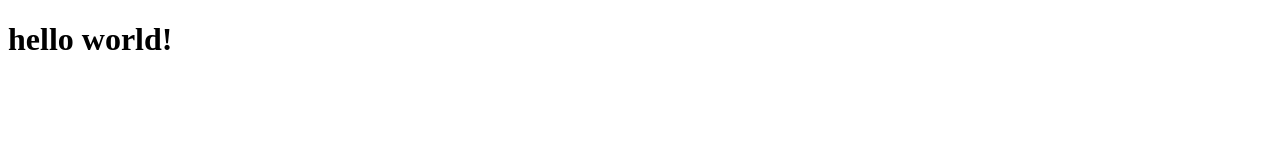
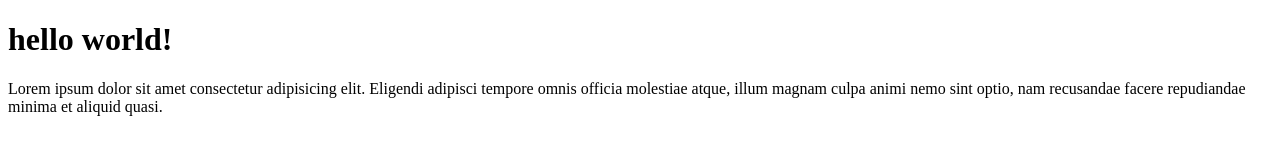
Before and after one commit to maulidmarizka/git-test, a plain HTML site: page index.html in a window 1280 px wide. Drawn offline with Linux system fonts and the light colour scheme.

Commit message:
menambahkan paragraf

```diff
--- a/index.html
+++ b/index.html
@@ -7,5 +7,6 @@
 </head>
 <body>
     <h1>hello world!</h1>
+    <p>Lorem ipsum dolor sit amet consectetur adipisicing elit. Eligendi adipisci tempore omnis officia molestiae atque, illum magnam culpa animi nemo sint optio, nam recusandae facere repudiandae minima et aliquid quasi.</p>
 </body>
 </html>
```
